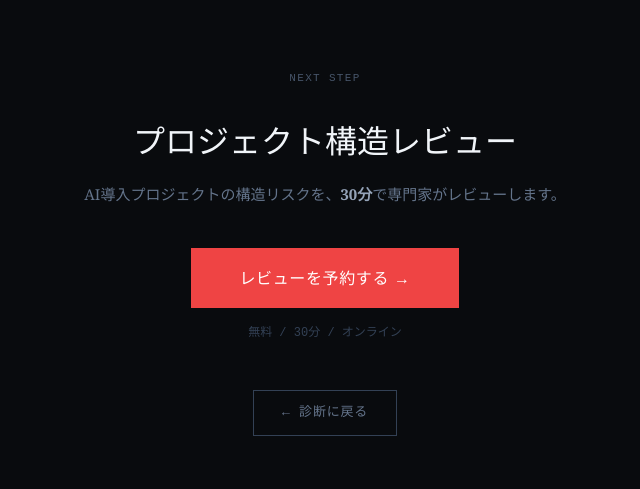
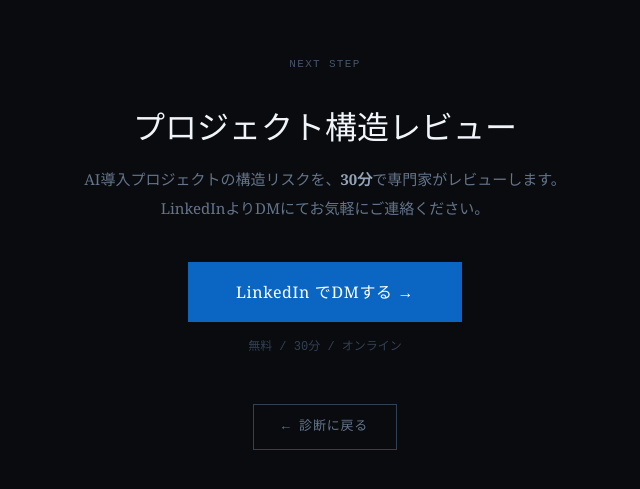
Before and after one commit to rancorder/ai-death-engine, a Next.js app: page /contact in a window 1280 px wide. Shown: the part 147-636 px from the top of the page, without its empty margins (315-955 px from the left). Built offline with nearby package versions, Linux system fonts and the light colour scheme.

Commit message:
Update page.tsx

```diff
--- a/app/contact/page.tsx
+++ b/app/contact/page.tsx
@@ -45,14 +45,16 @@ export default function ContactPage() {
           AI導入プロジェクトの構造リスクを、
           <strong style={{ color: "#94a3b8" }}>30分</strong>
           で専門家がレビューします。
+          <br />
+          LinkedInよりDMにてお気軽にご連絡ください。
         </p>
         <a
-          href="https://m.kuku.lu/f.php?cd245b7c82"
+          href="https://www.linkedin.com/in/hideki-masube-6b0a713a0/"
           target="_blank"
           rel="noopener noreferrer"
           style={{
             display: "inline-block",
-            background: "#ef4444",
+            background: "#0a66c2",
             color: "white",
             padding: "18px 48px",
             textDecoration: "none",
@@ -60,10 +62,9 @@ export default function ContactPage() {
             fontFamily: "'Georgia','Times New Roman',serif",
             letterSpacing: ".04em",
             marginBottom: 16,
-            transition: "all .2s",
           }}
         >
-          レビューを予約する →
+          LinkedIn でDMする →
         </a>
         <p
           style={{
@@ -79,7 +80,6 @@ export default function ContactPage() {
           href="/diagnostic"
           style={{
             display: "inline-block",
-            background: "transparent",
             border: "1px solid #334155",
             color: "#64748b",
             padding: "12px 28px",
```
